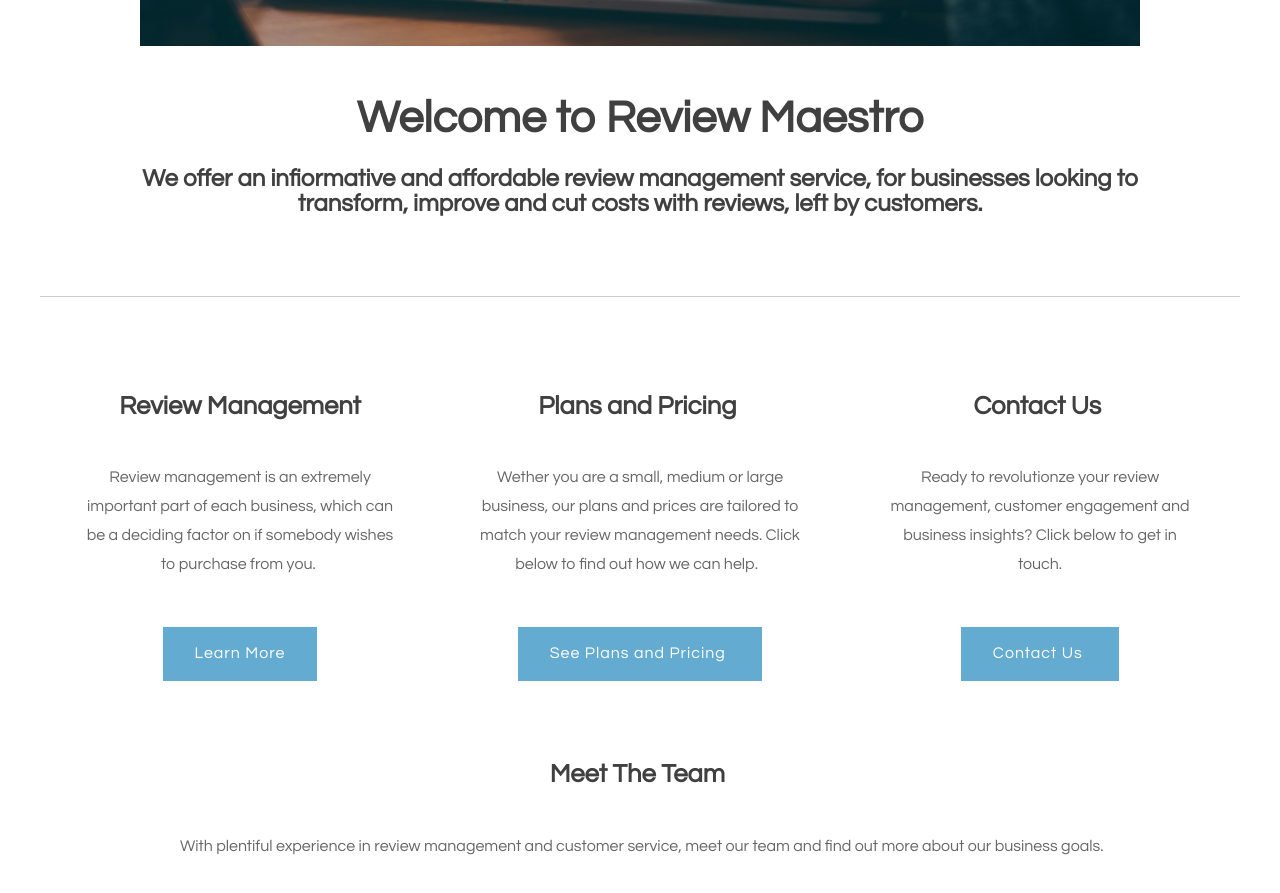
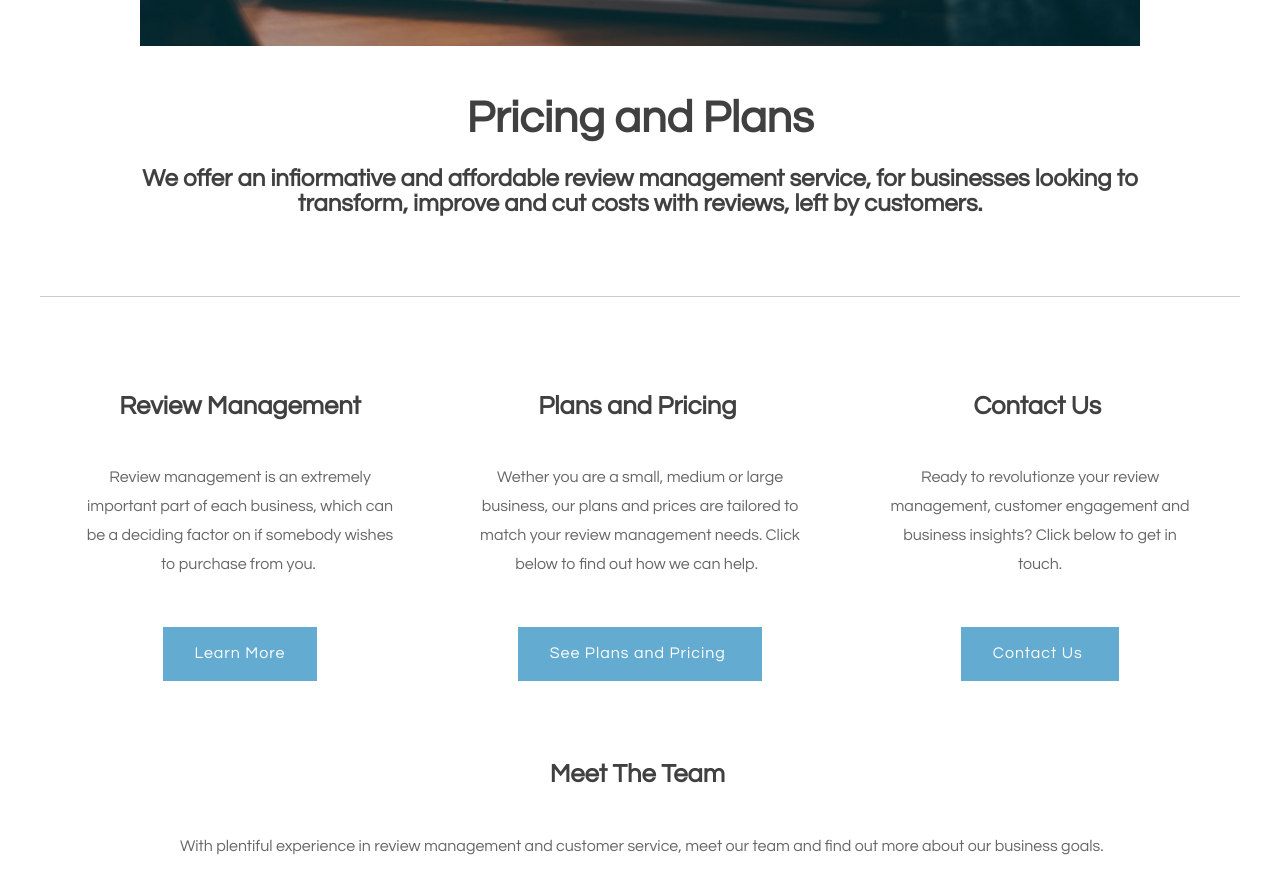
Before and after one commit to ReviewMaestro/ReviewMaestro, a plain HTML site: page Pricing.html in a window 1280 px wide. Shown: the part 982-1875 px from the top of the page. Drawn offline with Linux system fonts and the light colour scheme.

Commit message:
Update Pricing.html

```diff
--- a/Pricing.html
+++ b/Pricing.html
@@ -55,7 +55,7 @@ Released   : 20140322
 <div class="title">
 	  <img src="images/guytyping.jpg" width="1000" height="450" alt=""/>
 	  <h2>&nbsp;</h2>
-	  <h2>Welcome to Review Maestro</h2>
+	  <h2>Pricing and Plans</h2>
 </div>
 	  <h2><br />
       </h2>
```
